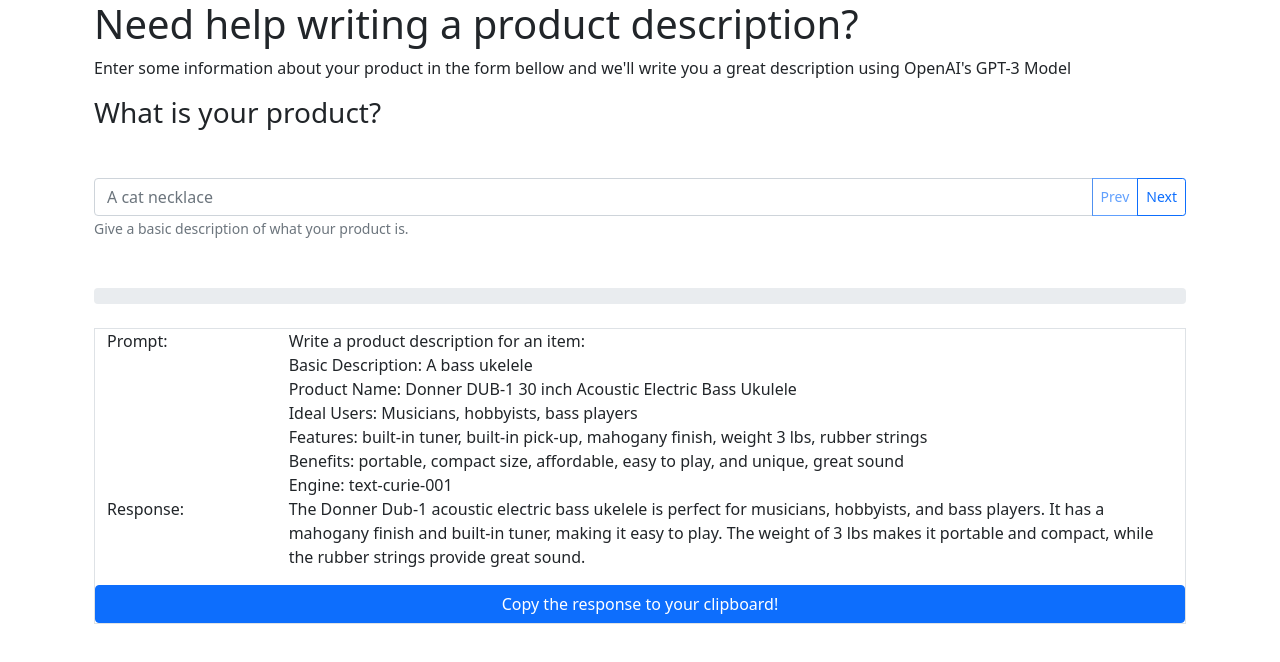
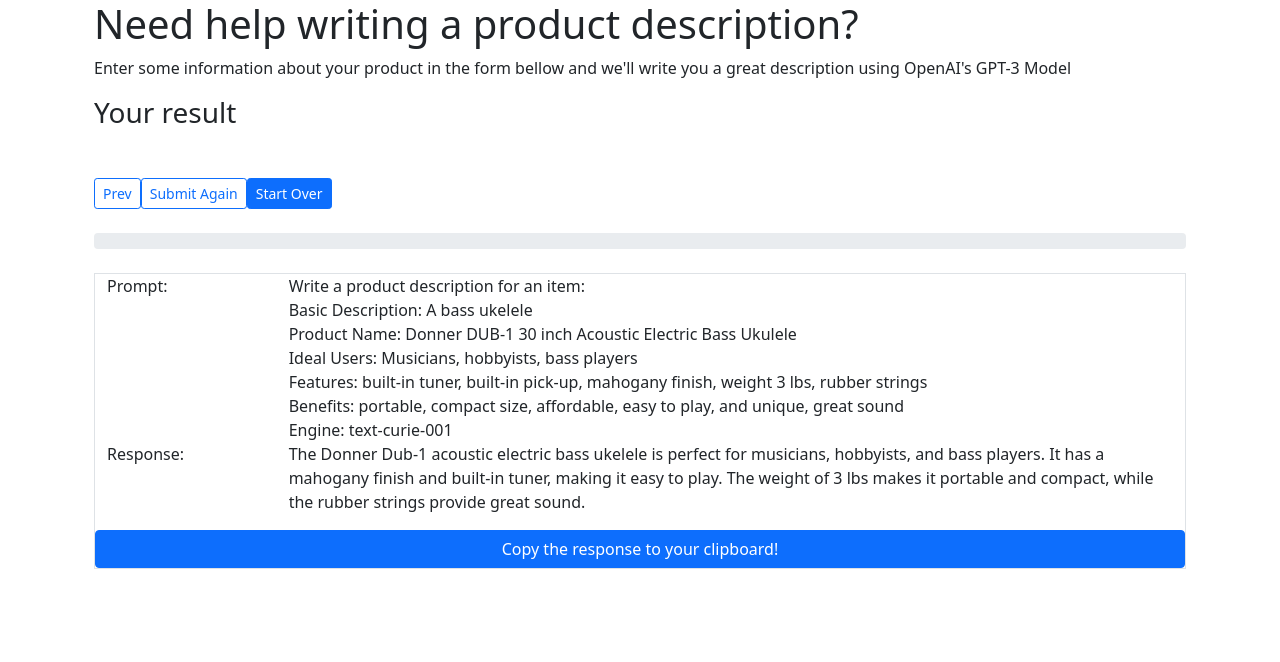
Before and after one commit to j-nathanson/openai-descriptify, a React (Create React App) app: page / in a window 1280 px wide. Shown: the top 662 px of the page. Built offline with nearby package versions, Linux system fonts and the light colour scheme.

Commit message:
consolidate page turning actions, and made buttons for response page

```diff
--- a/src/components/form-pages/CustomInput.js
+++ b/src/components/form-pages/CustomInput.js
@@ -3,31 +3,22 @@ import Form from 'react-bootstrap/Form';
 import InputGroup from 'react-bootstrap/InputGroup';
 import Button from 'react-bootstrap/Button';
 import { useDispatch, useSelector } from 'react-redux';
-import { decrementIndex, decrementPercent, incrementIndex, incrementPercent } from '../../redux/pageInfoSlice';
+import { nextPage, previousPage } from '../../redux/pageInfoSlice';
 
 export default function CustomInput({ placeholder, controlId, storeKey, actionCB, instruction }) {
 
     const dispatch = useDispatch();
-    // destructure
+
     const titles = useSelector((state) => state.pageInfo.titles);
-    const step = useSelector((state) => state.pageInfo.step);
     const index = useSelector((state) => state.pageInfo.index);
     const value = useSelector(state => state.formData[storeKey]);
 
     const handleKeyDown = (event) => {
         if (event.key === 'Enter') {
-            dispatch(incrementIndex());
+            dispatch(nextPage());
         }
     }
 
-    const decrementValues = () => {
-        dispatch(decrementIndex())
-        dispatch(decrementPercent(step))
-    }
-    const incrementValues = () => {
-        dispatch(incrementIndex())
-        dispatch(incrementPercent(step))
-    }
     return (
         <>
             <Form.Group className="mb-5" controlId={controlId}>
@@ -43,7 +34,7 @@ export default function CustomInput({ placeholder, controlId, storeKey, actionCB
                     <Button
                         variant="outline-primary"
                         size='sm'
-                        onClick={() => decrementValues()}
+                        onClick={() => dispatch(previousPage())}
                         disabled={index === 0}
                         aria-label="Previous Page"
                     >
@@ -52,7 +43,7 @@ export default function CustomInput({ placeholder, controlId, storeKey, actionCB
                     <Button
                         variant="outline-primary"
                         size='sm'
-                        onClick={() => incrementValues()}
+                        onClick={() => dispatch(nextPage())}
                         aria-label="Next Page"
                     >
                         Next
--- a/src/components/form-pages/EnginePage.js
+++ b/src/components/form-pages/EnginePage.js
@@ -4,35 +4,25 @@ import InputGroup from 'react-bootstrap/InputGroup';
 import Button from 'react-bootstrap/Button';
 import { useDispatch, useSelector } from 'react-redux';
 import { setEngine } from '../../redux/formDataSlice';
-import { decrementIndex, decrementPercent, incrementIndex, incrementPercent } from '../../redux/pageInfoSlice';
+import { nextPage, previousPage } from '../../redux/pageInfoSlice';
 import { pushNewResponse, setIsLoading } from '../../redux/responseSlice';
 import { postData } from '../../api/generate';
 
 export default function EnginePage() {
     const dispatch = useDispatch();
     const engine = useSelector(state => state.formData.engine);
-    const step = useSelector((state) => state.pageInfo.step);
     const formData = useSelector(state => state.formData);
 
-    async function handleSubmit() {
-
-        dispatch(incrementPercent(step))
+    const handleSubmit = async () => {
         dispatch(setIsLoading(true));
-
-
         try {
             const response = await postData(formData);
             dispatch(pushNewResponse({ response, prompt: formData }));
-            dispatch(incrementIndex());
+            dispatch(nextPage());
         } catch (error) {
             console.log(error)
         }
         dispatch(setIsLoading(false));
-    }
-
-    const decrementValues = () => {
-        dispatch(decrementIndex());
-        dispatch(decrementPercent(step));
     }
 
     return (
@@ -50,7 +40,7 @@ export default function EnginePage() {
             <Button
                 variant="outline-primary"
                 size='sm'
-                onClick={() => decrementValues()}
+                onClick={() => dispatch(previousPage())}
             >
                 Prev</Button>
             <Button
--- a/src/components/form-pages/ResponsePage.js
+++ b/src/components/form-pages/ResponsePage.js
@@ -1,15 +1,54 @@
 import React from 'react'
-import ProgressBar from 'react-bootstrap/ProgressBar';
+import { useDispatch, useSelector } from 'react-redux';
+import Button from 'react-bootstrap/Button';
+import { previousPage, resetIndexAndPercent } from '../../redux/pageInfoSlice';
+import { resetForm } from '../../redux/formDataSlice';
+import { pushNewResponse, setIsLoading } from '../../redux/responseSlice';
+import { postData } from '../../api/generate';
 
-export default function ResponsePage({ percentage }) {
+export default function ResponsePage() {
+    const formData = useSelector(state => state.formData);
 
-    // const resetForm = () => {
-    //     dispatch(resetIndex());
-    //     dispatch(resetValues());
-    // }
+    const handleSubmit = async () => {
+        dispatch(setIsLoading(true));
+        try {
+            const response = await postData(formData);
+            dispatch(pushNewResponse({ response, prompt: formData }));
+        } catch (error) {
+            console.log(error)
+        }
+        dispatch(setIsLoading(false));
+    }
+
+    const dispatch = useDispatch();
+    const startOver = () => {
+        dispatch(resetIndexAndPercent())
+        dispatch(resetForm());
+    }
     return (
-        <div>
+        <div className='mb-4'>
+            <Button
+                variant="outline-primary"
+                size='sm'
+                onClick={() => dispatch(previousPage())}
+            >
+                Prev
+            </Button>
+            <Button
+                variant="outline-primary"
+                size='sm'
+                onClick={handleSubmit}
+            >
+                Submit Again
+            </Button>
 
+
+            <Button
+                onClick={startOver}
+                size='sm'
+            >
+                Start Over
+            </Button>
         </div>
     )
 }
--- a/src/redux/formDataSlice.js
+++ b/src/redux/formDataSlice.js
@@ -31,10 +31,10 @@ export const formDataSlice = createSlice({
         setEngine: (state, action) => {
             state.engine = action.payload;
         },
-        resetValues: () => initialState
+        resetForm: () => initialState
     },
 })
 
-export const { setBasicDescription, setProductName, setIdealUsers, setBenefits, setFeatures, setEngine, resetValues } = formDataSlice.actions;
+export const { setBasicDescription, setProductName, setIdealUsers, setBenefits, setFeatures, setEngine, resetForm } = formDataSlice.actions;
 
 export default formDataSlice.reducer;
--- a/src/redux/pageInfoSlice.js
+++ b/src/redux/pageInfoSlice.js
@@ -1,7 +1,7 @@
 import { createSlice } from '@reduxjs/toolkit'
 
 const initialState = {
-  index: 0,
+  index: 6,
   percent: 0,
   step: (100 / 6),
   titles: [
@@ -18,24 +18,21 @@ export const pageInfoSlice = createSlice({
   name: 'pageIndex',
   initialState,
   reducers: {
-    incrementIndex: (state) => {
+    nextPage: (state) => {
       state.index += 1;
+      state.percent += state.step;
     },
-    decrementIndex: (state) => {
+    previousPage: (state) => {
       state.index -= 1;
+      state.percent -= state.step;
     },
-    resetIndex: (state) => {
+    resetIndexAndPercent: (state) => {
       state.index = 0;
-    },
-    incrementPercent: (state, action) => {
-      state.percent += action.payload;
-    },
-    decrementPercent: (state, action) => {
-      state.percent -= action.payload;
-    },
+      state.percent = 0;
+    }
   },
 })
 
-export const { incrementIndex, decrementIndex, resetIndex, incrementPercent, decrementPercent } = pageInfoSlice.actions;
+export const { nextPage, previousPage, resetIndexAndPercent } = pageInfoSlice.actions;
 
 export default pageInfoSlice.reducer;
```
